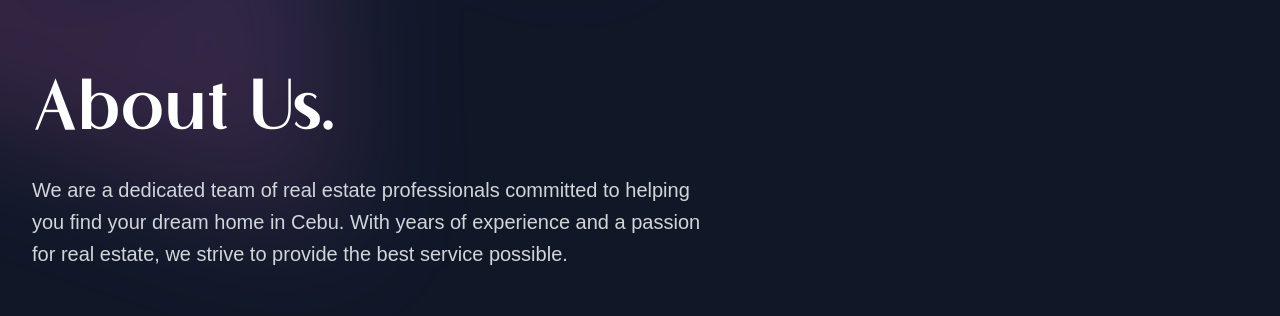
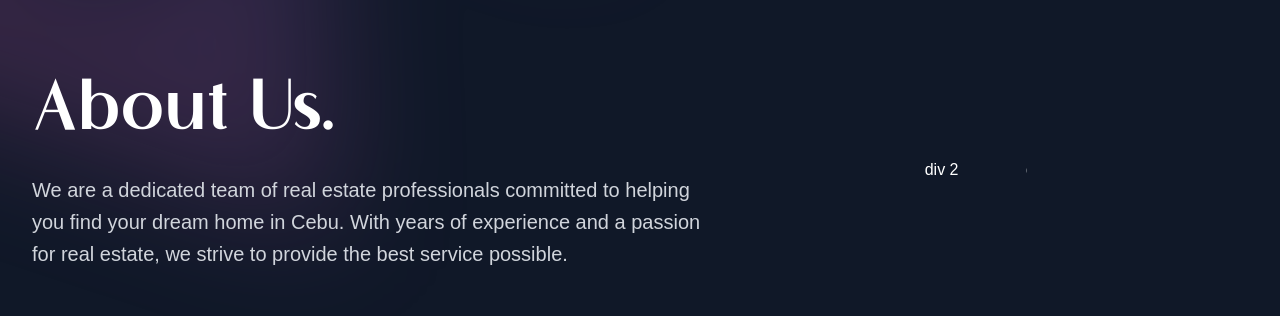
Before and after one commit to FloresTristan/cebupremier, a Next.js app: page / in a window 1280 px wide. Shown: the part 636-952 px from the top of the page. Built offline with nearby package versions, Linux system fonts and the light colour scheme; a web font is replaced by a local one.

Commit message:
Update page.tsx

```diff
--- a/app/page.tsx
+++ b/app/page.tsx
@@ -1,8 +1,14 @@
 'use client';
 import Image from "next/image";
+import Carousel from "@/components/Carousel";
 // import { Parallax } from "react-scroll-parallax";
 
 export default function Home() {
+  const slides = [
+    <div key={1}>div 1</div>,
+    <div key={2}>div 2</div>,
+    <div key={3}>div 3</div>
+  ]
   return (
     // <Parallax speed={10} className="parallax-container">
       <div className="relative grid min-h-screen isolate overflow-hidden bg-gray-900 ">
@@ -50,12 +56,15 @@ export default function Home() {
 
         {/* !---about---! */}
         <div id="about" className=" relative">
-          <div className="mx-auto max-w-7xl py-24 sm:py-32 px-6 lg:px-8">
+          <div className="mx-auto max-w-7xl py-24 sm:py-32 px-6 sm:flex lg:px-8">
             <div className="mx-auto max-w-2xl lg:mx-0">
               <h2 className="text-5xl font-[family-name:var(--font-flatline)] font-semibold tracking-tight text-white sm:text-7xl">About Us.</h2>
               <p className="mt-8 text-lg font-medium text-pretty text-gray-300 sm:text-xl/8">
                 We are a dedicated team of real estate professionals committed to helping you find your dream home in Cebu. With years of experience and a passion for real estate, we strive to provide the best service possible.
               </p>
+            </div>
+            <div className="flex justify-center items-center w-full pt-5 sm:pt-0">
+              <Carousel slides={slides} className="rounded-lg text-white" />
             </div>
           </div>
         </div>
```
